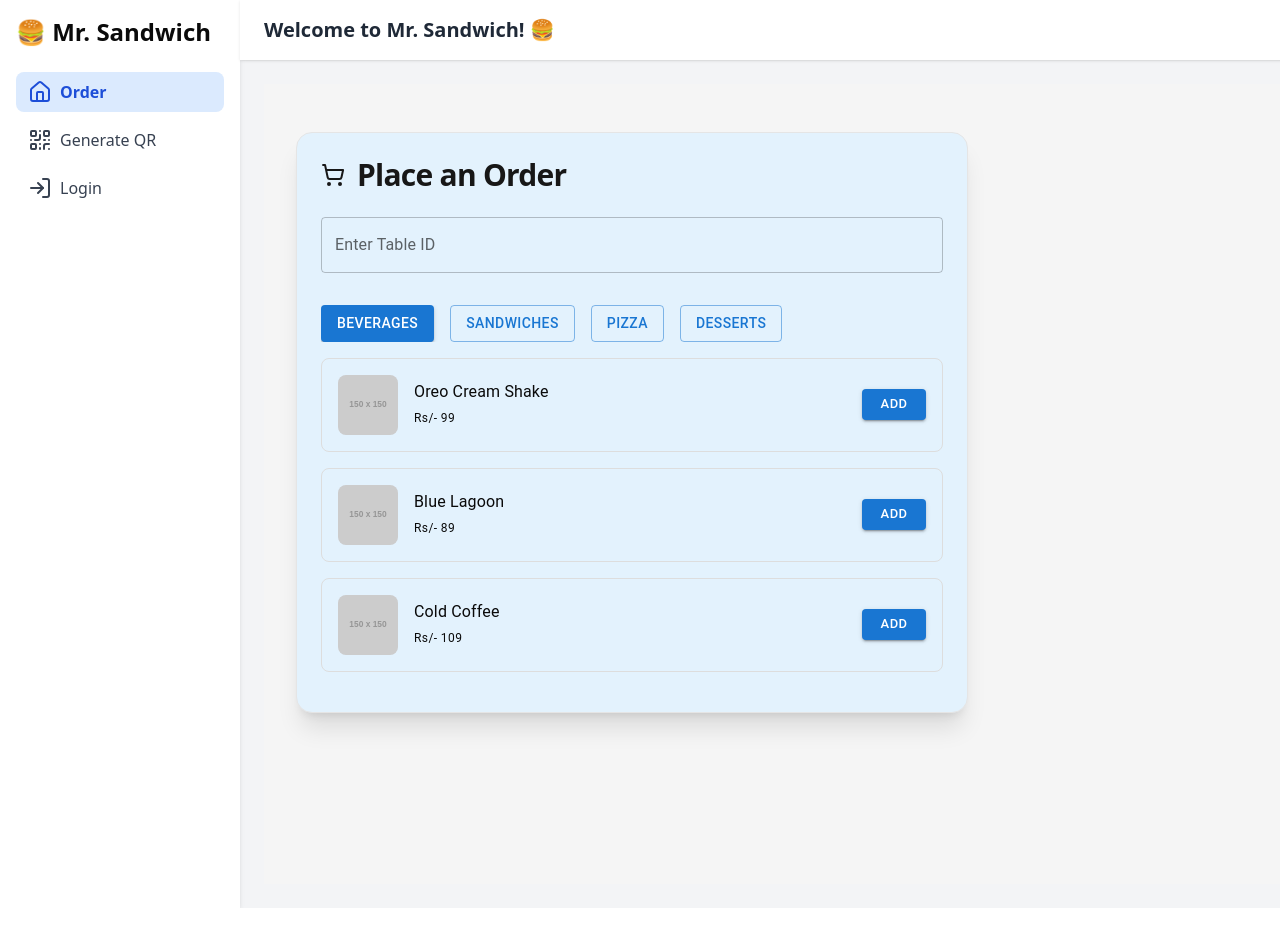
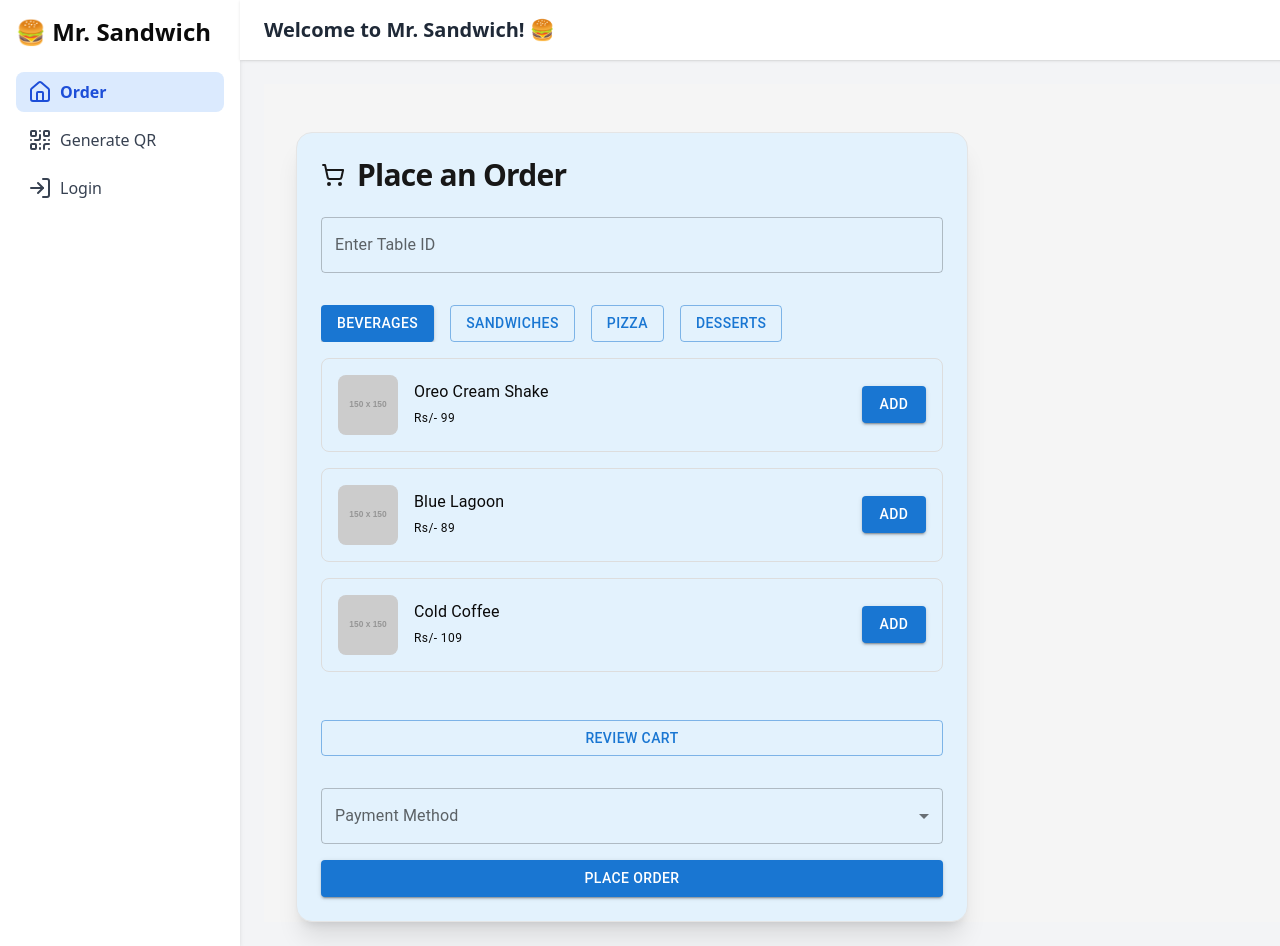
Before and after one commit to Abhibhardwaj335/fe-mr-sandwich, a React (Vite) app: page /order in a window 1280 px wide. Shown: the top 946 px of the page. Before the commit the page ends 908 px from the top, so only its background shows below. Built offline with nearby package versions, Linux system fonts and the light colour scheme.

Commit message:
Improvement to existing functionality and Add new functionality

```diff
--- a/src/pages/OrderPage.tsx
+++ b/src/pages/OrderPage.tsx
@@ -1,10 +1,11 @@
-import React, { useState } from "react";
+import React, { useState, useEffect } from "react";
 import { menuCategories } from "../components/data/menuItems";
 import MenuView from "../components/MenuView";
 import ReviewCart from "../components/ReviewCart";
 import CenteredFormLayout from "../components/CenteredFormLayout";
 import { ShoppingCart, MinusCircle, PlusCircle } from "lucide-react";
-import { Box, Button, IconButton, TextField, Typography } from "@mui/material";
+import { Box, Button, IconButton, TextField, Typography, CircularProgress, Select, MenuItem, FormControl, InputLabel } from "@mui/material";
+import axios from "axios";
 
 interface CartItem {
   id: number;
@@ -20,6 +21,10 @@ const OrderPage: React.FC = () => {
   const [selectedItems, setSelectedItems] = useState<CartItem[]>([]);
   const [view, setView] = useState<"menu" | "cart">("menu");
   const [manualTableId, setManualTableId] = useState<string>("");
+  const [loading, setLoading] = useState<boolean>(false);
+  const [paymentMethod, setPaymentMethod] = useState<string>("");
+  const [orderPlaced, setOrderPlaced] = useState<boolean>(false);
+  const [orderId, setOrderId] = useState<string>("");
   const urlTableId = new URLSearchParams(window.location.search).get("tableId") || "";
   const effectiveTableId = urlTableId || manualTableId;
 
@@ -48,22 +53,82 @@ const OrderPage: React.FC = () => {
   const handleRemove = (id: number) =>
     setSelectedItems((prev) => prev.filter((i) => i.id !== id));
 
-  const handleSubmitOrder = () => {
+  const handleSubmitOrder = async () => {
+    if (!effectiveTableId) {
+      alert("Please enter a Table ID.");
+      return;
+    }
+
+    if (!paymentMethod || selectedItems.length === 0) {
+      alert("Please add items and select a payment method.");
+      return;
+    }
+
+    setLoading(true);
     const orderPayload = {
       tableId: effectiveTableId,
       items: selectedItems.map(({ id, name, count, price }) => ({
         id, name, count, price,
       })),
+      paymentDetails: paymentMethod,
       total: selectedItems.reduce((sum, i) => sum + i.price * i.count, 0),
       timestamp: new Date().toISOString(),
     };
 
-    // 👇 You can replace this with an actual API call
-    console.log("Submitting order:", orderPayload);
+    try {
+      const response = await axios.post(
+        `${import.meta.env.VITE_MR_SANDWICH_SERVICE_API_URL}/orders`,
+        orderPayload
+      );
 
-    alert("Order submitted! Thank you.");
+      setOrderId(response.data.orderId);
+      setOrderPlaced(true);
+      alert("Order placed successfully!");
       setSelectedItems([]); // Clear cart
       setView("menu"); // Go back to menu
+    } catch (err) {
+      console.error("Error placing order:", err);
+      alert("Failed to place order");
+    } finally {
+      setLoading(false);
+    }
+  };
+
+  const handleAddToExistingOrder = async () => {
+    if (!orderId) {
+      alert("No existing order to add items to.");
+      return;
+    }
+
+    if (!paymentMethod || selectedItems.length === 0) {
+      alert("Please add items and select a payment method.");
+      return;
+    }
+
+    setLoading(true);
+
+    const orderPayload = {
+      items: selectedItems,
+      paymentDetails: paymentMethod,
+      total: selectedItems.reduce((sum, i) => sum + i.price * i.count, 0),
+    };
+
+    try {
+      const response = await axios.put(
+        `${import.meta.env.VITE_MR_SANDWICH_SERVICE_API_URL}/orders?id=${orderId}`,
+        orderPayload
+      );
+
+      setOrderPlaced(true);
+      alert("Items added to the existing order!");
+      setSelectedItems([]); // Clear cart
+      setView("menu"); // Go back to menu
+    } catch (err) {
+      console.error("Error adding items to existing order:", err);
+      alert("Failed to add items to existing order");
+    } finally {
+      setLoading(false);
+    }
   };
 
   return (
@@ -136,11 +201,7 @@ const OrderPage: React.FC = () => {
                         </IconButton>
                       </>
                     ) : (
-                      <Button
-                        variant="contained"
-                        size="small"
-                        onClick={() => handleAddItem(item)}
-                      >
+                      <Button variant="contained" onClick={() => handleAddItem(item)}>
                         Add
                       </Button>
                     )}
@@ -150,32 +211,51 @@ const OrderPage: React.FC = () => {
             })}
           </Box>
 
-          {selectedItems.length > 0 && (
           <Button
-              variant="contained"
-              color="primary"
+            variant="outlined"
             fullWidth
+            onClick={() => setView("cart")}
             sx={{ mt: 4 }}
-              onClick={() => setView("cart")}
           >
-              Review Cart ({selectedItems.reduce((sum, i) => sum + i.count, 0)} item
-              {selectedItems.length > 1 ? "s" : ""})
+            Review Cart
           </Button>
-          )}
         </>
       )}
 
       {view === "cart" && (
         <ReviewCart
           selectedItems={selectedItems}
+          onRemove={handleRemove}
           onIncrease={handleIncrease}
           onDecrease={handleDecrease}
-          onRemove={handleRemove}
+          onSubmit={orderPlaced ? handleAddToExistingOrder : handleSubmitOrder}
           onBack={() => setView("menu")}
-          tableId={effectiveTableId}
-          onSubmit={handleSubmitOrder}
         />
       )}
+
+      <Box mt={4}>
+        <FormControl fullWidth sx={{ mb: 2 }}>
+          <InputLabel>Payment Method</InputLabel>
+          <Select
+            value={paymentMethod}
+            onChange={(e) => setPaymentMethod(e.target.value)}
+            label="Payment Method"
+          >
+            <MenuItem value="Cash">Cash</MenuItem>
+            <MenuItem value="Online">Online</MenuItem>
+          </Select>
+        </FormControl>
+
+        <Button
+          variant="contained"
+          color="primary"
+          onClick={orderPlaced ? handleAddToExistingOrder : handleSubmitOrder}
+          disabled={loading}
+          fullWidth
+        >
+          {loading ? <CircularProgress size={24} /> : orderPlaced ? "Add to Existing Order" : "Place Order"}
+        </Button>
+      </Box>
     </CenteredFormLayout>
   );
 };
```
Lines whose indentation alone changed are shown as unchanged.
